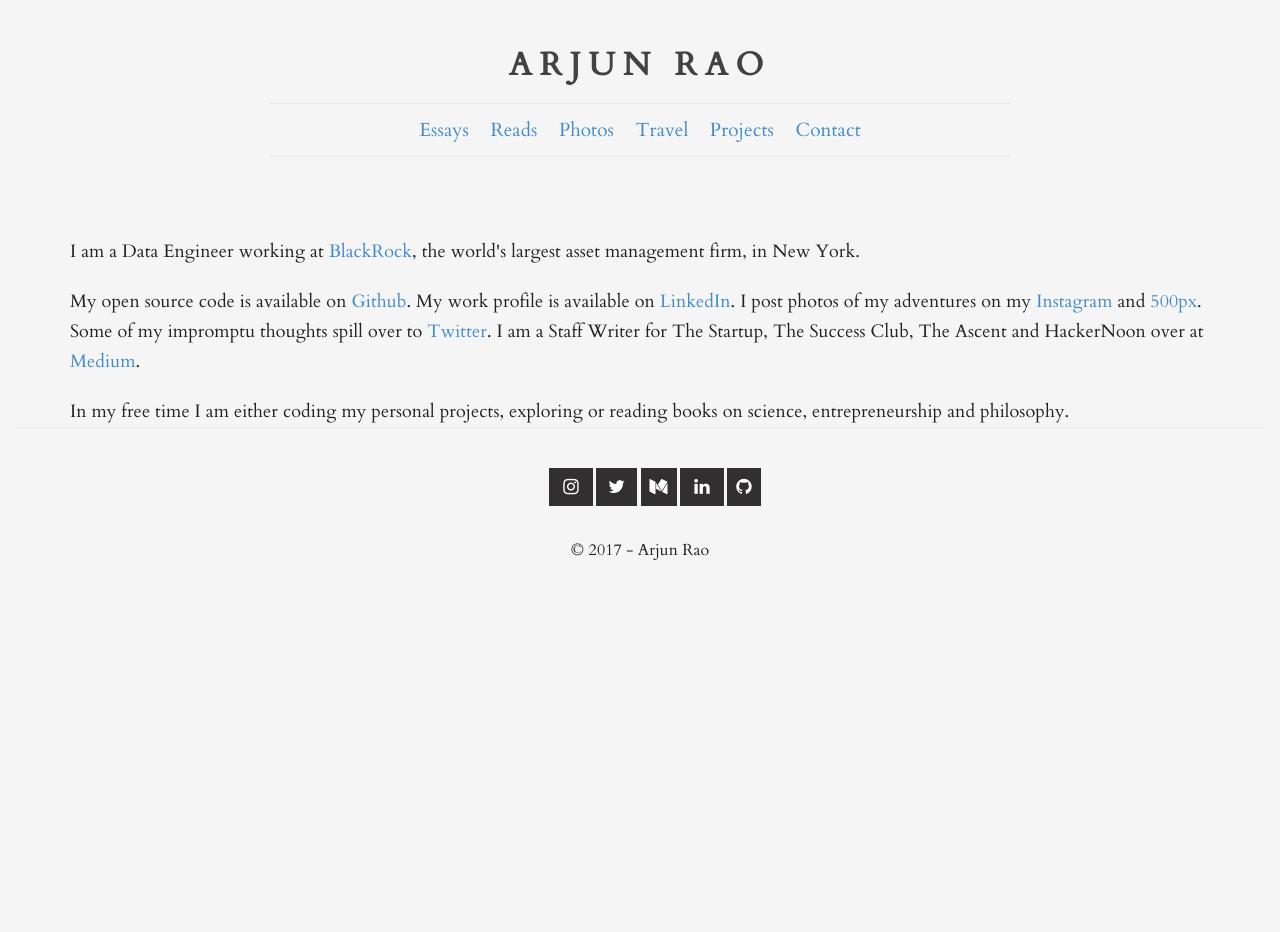
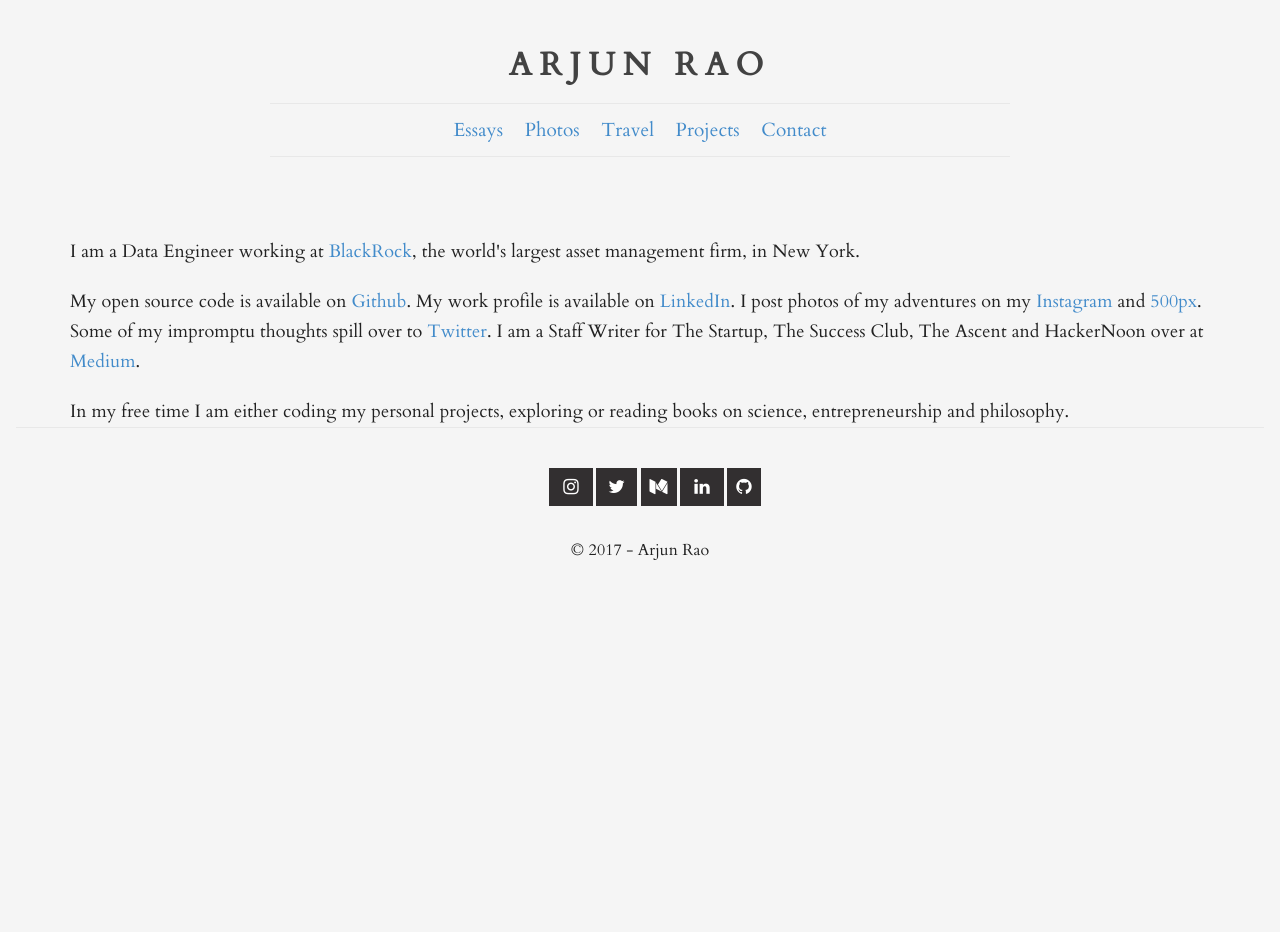
Before and after one commit to arjunrao87/arjunrao.co-v1, a Jekyll site: the page built from index.html, in a window 1280 px wide. Built offline with Jekyll 4.4.1, drawn with Linux system fonts in a browser that asks for light colours; nearby versions of some CDN libraries; comment, search, counter and statistics services are not loaded.

Commit message:
Updating homepage

```diff
--- a/_includes/base.html
+++ b/_includes/base.html
@@ -26,7 +26,6 @@
       <nav class="site-nav">
         <div class="wrapper">
           <a class="page-link-home" href="/essays"><pa>Essays</pa></a>
-          <a class="page-link-home" href="/reads"><pa>Reads</pa></a>
           <a class="page-link-home" href="/photos"><pa>Photos</pa></a>
           <a class="page-link-home" href="/travel"><pa>Travel</pa></a>
           <a class="page-link-home" href="/projects"><pa>Projects</pa></a>
```
